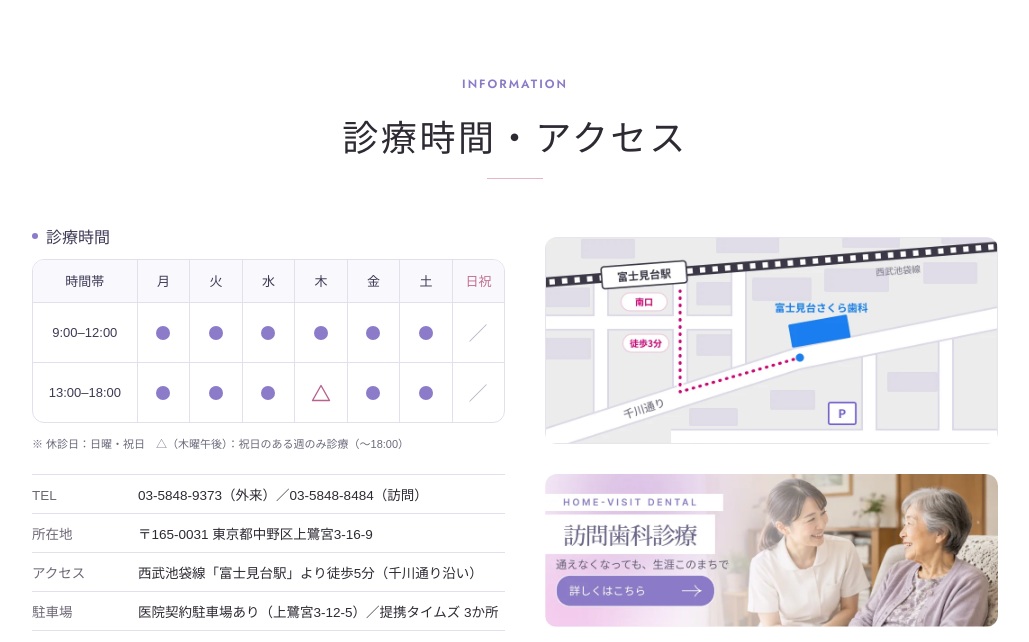
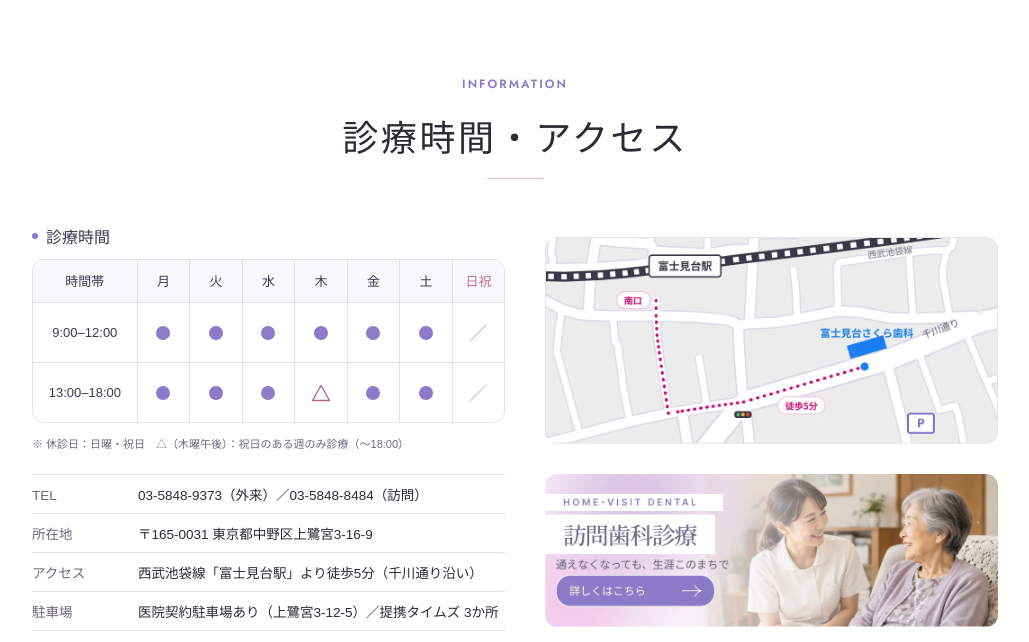
Before and after one commit to genki-kimura/fujimidai-dental, a WordPress theme: template front-page.php in a window 1280 px wide. Shown: the part 2061-2703 px from the top of the page, without its empty margins (125-1154 px from the left). Run offline with PHP 8.4 and a stand-in for WordPress, Linux system fonts and the light colour scheme; the site name, menu and one post (Sample post) are stand-ins, and other content is empty; some libraries are stand-ins or nearby versions.

Commit message:
TOPアクセスマップを実際の道路・道順に合わせた地図に差し替え
Co-Authored-By: Claude Opus 5.5 <noreply@anthropic.com>

```diff
--- a/front-page.php
+++ b/front-page.php
@@ -298,7 +298,7 @@ $mv_circles = array(
                                 <!-- 右：マップ・訪問歯科診療バナー -->
                                 <div class="Information__side">
                                         <figure class="Information__map">
-                                                <img src="<?php echo esc_url(get_template_directory_uri() . '/img/map.webp'); ?>" alt="富士見台駅から徒歩5分。千川通り沿いの富士見台さくら歯科への地図" width="1006" height="460" loading="lazy">
+                                                <img src="<?php echo esc_url(get_template_directory_uri() . '/img/map-route.webp'); ?>" alt="富士見台駅から徒歩5分。千川通り沿いの富士見台さくら歯科への地図" width="1006" height="460" loading="lazy">
                                         </figure>
                                         <a href="<?php echo esc_url(home_url('/treatment/home-visit/')); ?>" class="Information__banner">
                                                 <picture>
```
Also changed, not shown: img/map-route.webp (added).
